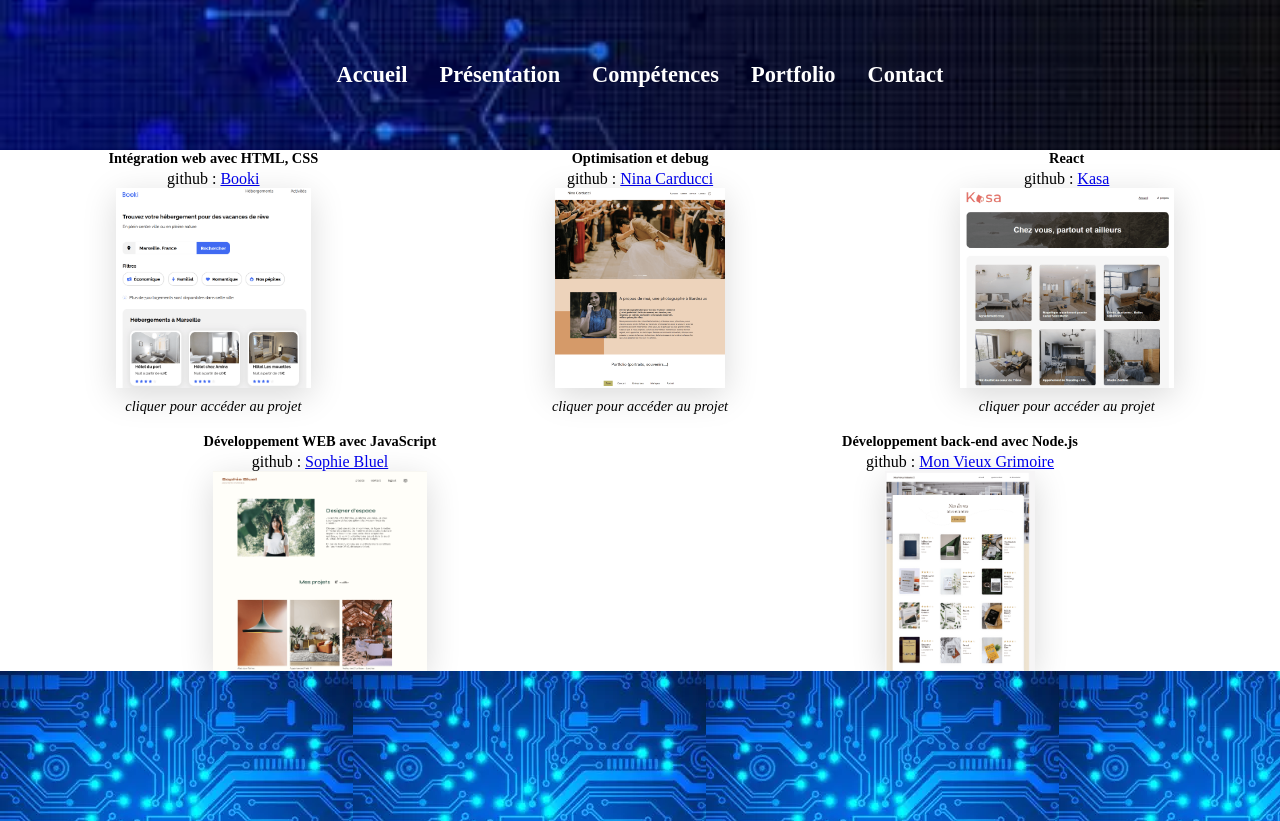
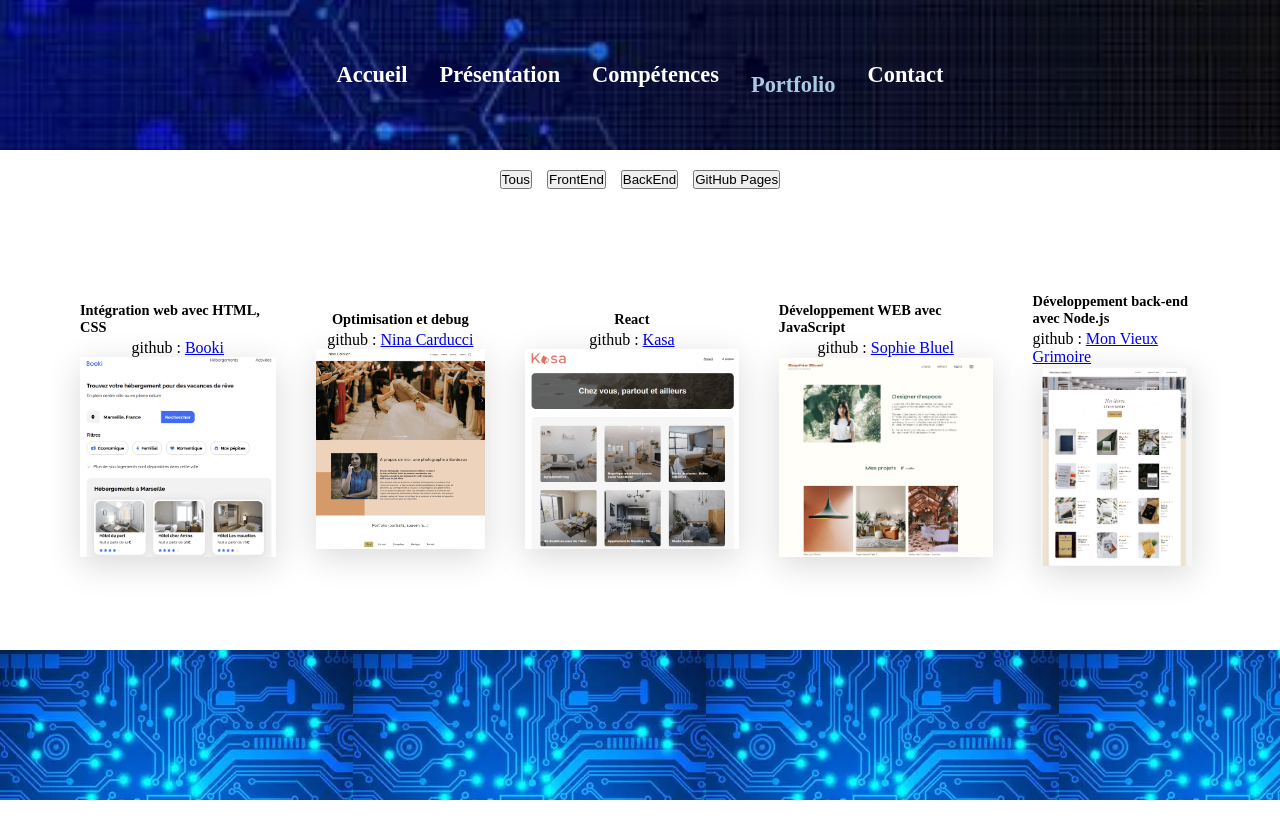
Before and after one commit to ppxt-code/cvppxt, a React (Vite) app: page /portfolio in a window 1280 px wide. After the commit the page ends 800 px from the top, so only its background shows below. Built offline with nearby package versions, Linux system fonts and the light colour scheme.

Commit message:
ralentir le texte de Accueil livraison des filtres sur Portfolio

```diff
--- a/src/components/Header/index.jsx
+++ b/src/components/Header/index.jsx
@@ -1,15 +1,25 @@
-import { Link } from 'react-router-dom'
+import { NavLink } from 'react-router-dom'
 function Header() {
     return (
         <div className="headerWrapper">
             <div className="headerDiv">
-                <Link to="/">Accueil</Link>
-                <Link to="/presentation">Présentation</Link>
-                <Link to="/skills">Compétences</Link>
+                <NavLink to="/" className={({ isActive }) =>
+                        isActive ? "headerLink active" : "headerLink"
+                    }>Accueil</NavLink>
+                <NavLink to="/presentation" className={({ isActive }) =>
+                        isActive ? "headerLink active" : "headerLink"
+                    }>Présentation</NavLink>
+                <NavLink to="/skills" className={({ isActive }) =>
+                        isActive ? "headerLink active" : "headerLink"
+                    }>Compétences</NavLink>
             </div>
             <div className="headerDiv">
-                <Link to="/portfolio">Portfolio</Link>
-                <Link to="/contact">Contact</Link>
+                <NavLink to="/portfolio" className={({ isActive }) =>
+                        isActive ? "headerLink active" : "headerLink"
+                    }>Portfolio</NavLink>
+                <NavLink to="/contact" className={({ isActive }) =>
+                        isActive ? "headerLink active" : "headerLink"
+                    }>Contact</NavLink>
             </div>
         </div>
     );
--- a/src/components/TypeWriter/index.jsx
+++ b/src/components/TypeWriter/index.jsx
@@ -14,8 +14,8 @@ function TypeWriter() {
     }}>
       <TypewriterEffect
           options={{ loop: true,
-                    delay: 30,      // Vitesse frappe (ms par caractère)
-                    deleteSpeed: 15 // Vitesse suppression
+                    delay: 50,      // Vitesse frappe (ms par caractère)
+                    deleteSpeed: 20 // Vitesse suppression
            }}
           onInit={(typewriter) => {
             typewriter
@@ -24,7 +24,7 @@ function TypeWriter() {
               .typeString(`<br>${lines[1]}`)
               .pauseFor(200)
               .typeString(`<br>${lines[2]}`)
-              .pauseFor(800)
+              .pauseFor(2000)
               .deleteAll(1) // Efface tout
               .start();
           }}
--- a/src/css/styles.css
+++ b/src/css/styles.css
@@ -26,7 +26,7 @@
     justify-content: center;
 }
 
-.bouton-link {
+.homelink {
   display: inline-block;
   padding: 12px 24px;
   background-color: #2a6aaf;
@@ -39,12 +39,12 @@
   transition: all 0.3s ease;    /* Animation fluide */
   box-shadow: 0 4px 8px rgba(3, 45, 90, 0.3); /* Ombre */
 }
-.bouton-link:hover {
+.homelink:hover {
   background-color: #0056b3;
   transform: translateY(-2px);  /* Effet surélévation */
   box-shadow: 0 6px 12px rgba(0,123,255,0.4);
 }
-.bouton-link:active {
+.homelink:active {
   transform: translateY(0);     /* Enfoncé au clic */
 }
 
@@ -62,11 +62,17 @@
     min-height: 150px;
     width: 100%;
 }
-.headerWrapper a {           /* Cible <a> à l'intérieur de Link */
+.headerLink { /*.headerWrapper a {  */         /* Cible <a> à l'intérieur de Link */
     text-decoration: none;
     color: white;
     font-weight: bold;
     font-size: 1.4rem;
+    display: inline-block; /* Important pour transform */
+    transition: all 0.3s ease; /* Animation fluide */
+}
+.headerLink.active {
+    color: rgb(170, 202, 228);
+    transform: translateY(10px); /* Décalage vers le bas de 4px */
 }
 .headerDiv {
     display: flex;
@@ -154,9 +160,18 @@
 }
 .portfolioBody {
     display: flex;
+    flex-wrap: wrap;
     flex: 1;
     align-items: center;
     justify-content: center;
+    gap: 40px;
+    padding: 80px;
+}
+.portfolioFilters {
+    display: flex;
+    gap: 15px;
+    justify-content: center;
+    margin: 20px;
 }
 .portfolioDiv {
     flex: 1;
--- a/src/pages/Home/index.jsx
+++ b/src/pages/Home/index.jsx
@@ -10,7 +10,7 @@ function Home() {
       <div className="homeBody">
         <div className="homeDiv">
           <h1>Xuan Trang PHAM PHU</h1>
-          <a className="bouton-link"
+          <a className="homelink"
              href={`${basename}documents/PhamPhu_DC_2025.pdf`}
              target="_blank"
              rel="noopener noreferrer" > mon CV </a>
--- a/src/pages/Portfolio/index.jsx
+++ b/src/pages/Portfolio/index.jsx
@@ -5,9 +5,90 @@ import ninaCarducciImage from '../../assets/nina.png';
 import kasaImage from '../../assets/kasa.png';
 import sophieImage from '../../assets/sophie.png';
 import grimoireImage from '../../assets/grimoire.png';
+import { useState } from "react";
 
 function Portfolio() {
+  const [filter, setFilter] = useState("all");
+  const projects = [
+    {
+      id: 1,
+      category: "front githubpages",
+      title: "Intégration web avec HTML, CSS",
+      name: "Booki",
+      github: "https://github.com/ppxt-code/booki-starter-code",
+      link: "https://ppxt-code.github.io/booki-starter-code/",
+      image: bookiImage,
+      alt: "Booki : plateforme de réservation d'hébergements et d'activités"
+    },
+    {
+      id: 2,
+      category: "front githubpages",
+      title: "Optimisation et debug",
+      name: "Nina Carducci",
+      github: "https://github.com/ppxt-code/Nina-Carducci-Dev",
+      link: "https://ppxt-code.github.io/Nina-Carducci-Dev/",
+      image: ninaCarducciImage,
+      alt: "Nina Carducci : site vitrine pour une photographe"
+    },
+    {
+      id: 3,
+      category: "front githubpages",
+      title: "React",
+      name: "Kasa",
+      github: "https://github.com/ppxt-code/kasa",
+      link: "https://ppxt-code.github.io/kasa",
+      image: kasaImage,
+      alt: "Kasa : plateforme de location d'appartements"
+    },
+    {
+      id: 4,
+      category: "front",
+      title: "Développement WEB avec JavaScript",
+      name: "Sophie Bluel",
+      github: "https://github.com/ppxt-code/Portfolio-architecte-sophie-bluel",
+      link: "",
+      image: sophieImage,
+      alt: "Sophie Bluel : site vitrine pour une architecte"
+    }   ,
+    {
+      id: 5,
+      category: "back",
+      title: "Développement back-end avec Node.js",
+      name: "Mon Vieux Grimoire",
+      github: "https://github.com/ppxt-code/mon-vieux-grimoire-backend",
+      link: "",
+      image: grimoireImage,
+      alt: "Mon Vieux Grimoire : back-end d'un site de notation de livres"
+    }
+  ];
+  const filteredProjects = filter === "all" ? projects
+                          : projects.filter(p => p.category.includes(filter));
   return (
+    <div className="portfolioWrapper">
+      <Header />
+      <div className="portfolioFilters">
+        <button onClick={() => setFilter("all")} title="tous les projets">Tous</button>
+        <button onClick={() => setFilter("front")} title="intervention FrontEnd">FrontEnd</button>
+        <button onClick={() => setFilter("back")} title="intervention BackEnd">BackEnd</button>
+        <button onClick={() => setFilter("githubpages")} title="puis cliquer sur l'image pour accéder à sa GitHub Page">GitHub Pages</button>
+      </div>
+      <div className="portfolioBody">
+        {filteredProjects.map(proj => (
+          <div key={proj.id} className="portfolioDiv">
+            <p className="portfolioText">{proj.title}</p>
+            <p>github : <a href={proj.github} target="_blank" rel="noopener noreferrer">{proj.name}</a></p>
+            <div>
+              <a href={proj.link} target="_blank" rel="noopener noreferrer">
+                <img className="portfolioImage" src={proj.image} alt={proj.alt} />
+              </a>
+            </div>
+          </div>
+        ))}
+      </div>
+      <Footer />
+    </div>
+  );
+  /*return (
     <div className="portfolioWrapper">
       <Header />
       <div className="portfolioBody">
@@ -57,6 +138,6 @@ function Portfolio() {
       </div>
       <Footer />
     </div>
-  );
+  );*/
 }
 export default Portfolio
```
